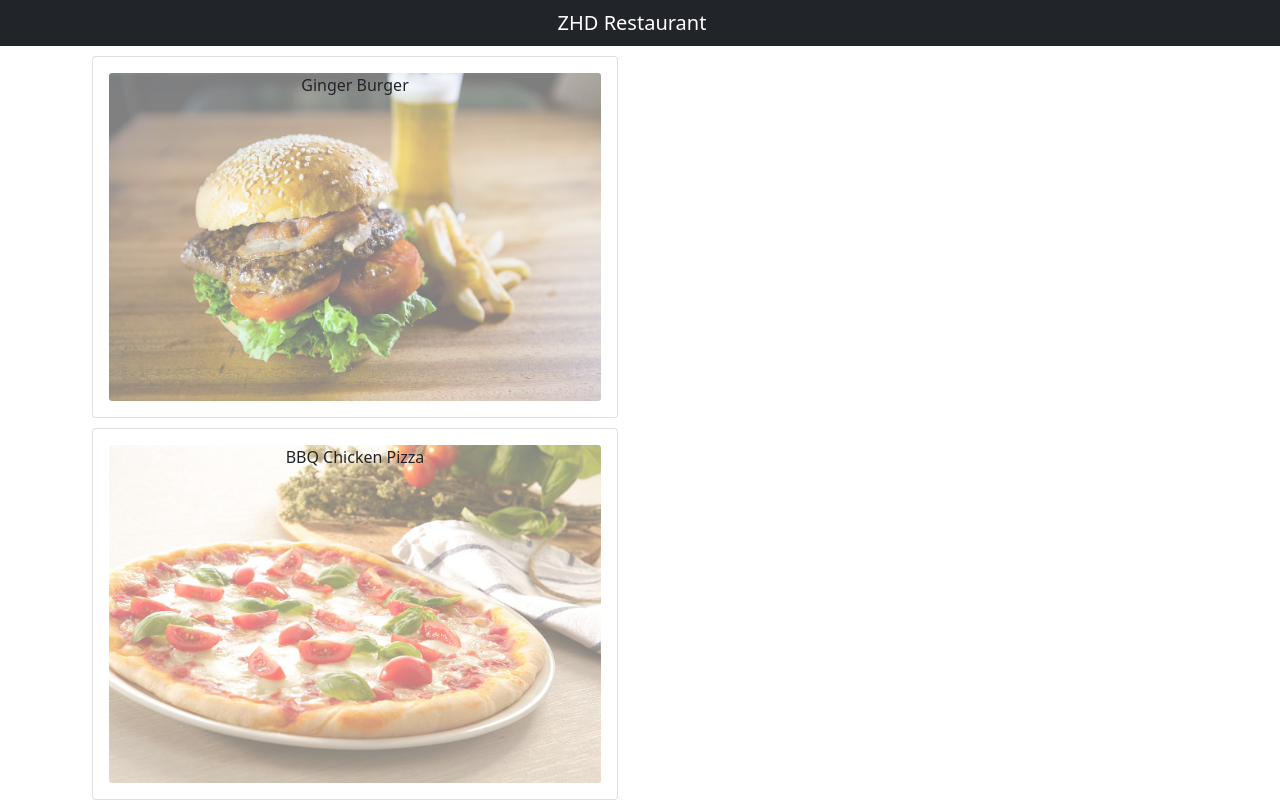
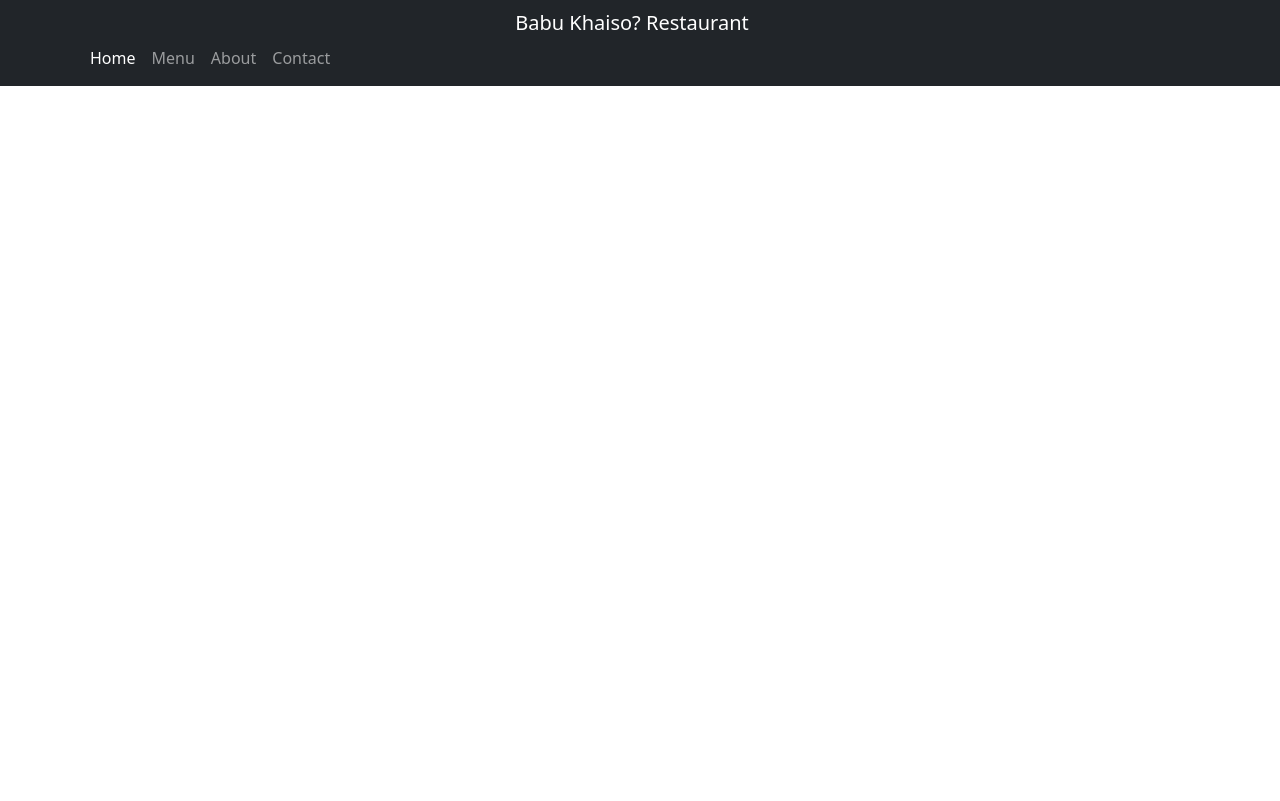
Before and after one commit to ztarikul/react_restaurant_project, a React (Create React App) app: page /home in a window 1280 px wide. Shown: the top 801 px of the page. Built offline with nearby package versions, Linux system fonts and the light colour scheme.

Commit message:
Router, Modal, Navbar Toggler added

```diff
--- a/package.json
+++ b/package.json
@@ -11,6 +11,8 @@
     "react": "^17.0.2",
     "react-dom": "^17.0.2",
     "react-popper": "^2.2.5",
+    "react-router": "^5.3.3",
+    "react-router-dom": "^5.3.3",
     "react-scripts": "5.0.0",
     "reactstrap": "^9.0.1",
     "web-vitals": "^2.1.4"
--- a/src/App.js
+++ b/src/App.js
@@ -1,11 +1,15 @@
 import React from 'react';
 import './App.css';
 import MainComponent from './components/MainComponent';
+import { BrowserRouter } from 'react-router-dom';
 
 function App() {
   return (
     <div className="App">
+      <BrowserRouter>
       <MainComponent />
+      </BrowserRouter>
+
     </div>
   );
 }
--- /dev/null
+++ b/src/components/body/About.js
@@ -0,0 +1,11 @@
+import { React } from 'react'
+
+const About = () => {
+    return(
+        <div>
+
+        </div>
+    );
+}
+
+export default About;
--- a/src/components/body/Body.js
+++ b/src/components/body/Body.js
@@ -1,10 +1,18 @@
 import React from "react";
 import Menu from "./Menu";
+import Home from "./Home.";
+import About from "./About";
+import Contact from "./Contact";
+import { Route, Redirect } from "react-router-dom";
 
 const Body = () => {
     return (
         <div>
-            <Menu />
+            <Route path="/" exatc component={Home} />
+            <Route path="/menu" exatc component={Menu} />
+            <Route path="/contact" exatc component={Contact} />
+            <Route path="/about" exatc component={About} />
+            <Redirect from="/" to="/home" />
         </div>
     );
 }
--- /dev/null
+++ b/src/components/body/Contact.js
@@ -0,0 +1,13 @@
+import React, { Component } from "react";
+
+class Contact extends Component{
+    render(){
+        return(
+            <div>
+
+            </div>
+        );
+    }
+}
+
+export default Contact;
--- /dev/null
+++ b/src/components/body/Home..js
@@ -0,0 +1,13 @@
+import React, { Component } from "react";
+
+class Home extends Component{
+    render(){
+        return(
+            <div>
+
+            </div>
+        );
+    }
+}
+
+export default Home;
--- a/src/components/body/Menu.js
+++ b/src/components/body/Menu.js
@@ -2,16 +2,27 @@
 import DISHES from "../../data/dishes";
 import MenuItem from "./MenuItem";
 import DishDetail from "./DishDetail";
+import { CardColumns, Modal, ModalBody, ModalFooter, Button } from "reactstrap";
 
 class Menu extends Component {
     state = {
         dishes: DISHES,
-        selectedDish: null
+        selectedDish: null,
+        modalOpen: false
     }
 
     onDishSelect = (dish) => {
         console.log(dish);
-        this.setState({ selectedDish: dish })
+        this.setState({
+            selectedDish: dish,
+            modalOpen: !this.state.modalOpen
+        })
+    }
+
+    toogleModal = () =>{
+        this.setState({
+            modalOpen: !this.state.modalOpen
+        })
     }
 
     render() {
@@ -32,13 +43,17 @@
         return (
             <div className="container">
                 <div className="row">
-                    <div className="col-6">
+                    <CardColumns>
                         {menu}
-                    </div>
-                    <div className="col-6">
-                        {dishDetail}
-                    </div>
-
+                    </CardColumns>
+                    <Modal isOpen={this.state.modalOpen} onClick={this.toogleModal}>
+                        <ModalBody>
+                            {dishDetail}
+                        </ModalBody>
+                        <ModalFooter>
+                            <Button color="secondary" onClick={this.toogleModal}>Close</Button>
+                        </ModalFooter>
+                    </Modal>
                 </div>
             </div>
         );
--- a/src/components/header/Navigation.js
+++ b/src/components/header/Navigation.js
@@ -1,12 +1,43 @@
-import React from "react";
-import { Navbar, NavbarBrand } from "reactstrap";
+import React, { Component } from "react";
+import { Navbar, NavbarBrand, Nav, NavItem, NavbarToggler, Collapse } from "reactstrap";
+import { Link } from "react-router-dom";
+class Navigation extends Component {
+    constructor(props){
+        super(props);
+        this.state = {
+            isNavOpen: false
+        }
+    }
 
-const Navigation = () => {
+    navToggle = () =>{
+        this.setState({
+            isNavOpen: !this.state.isNavOpen
+        })
+    }
+    render(){
         return (
             <div>
-            <Navbar dark color='dark'>
+                <Navbar dark color='dark' expand="sm">
                     <div className="container">
-                    <NavbarBrand href="/">ZHD Restaurant</NavbarBrand>
+                        <NavbarToggler onClick={this.navToggle} />
+                        <NavbarBrand href="/">Babu Khaiso? Restaurant</NavbarBrand>
+                        <Collapse isOpen={this.state.isNavOpen} navbar>
+                        <Nav className="mr-auto" navbar>
+                            <NavItem>
+                                <Link to="/" className="nav-link active">Home</Link>
+                            </NavItem>
+                            <NavItem>
+                                <Link to="/menu" className="nav-link ">Menu</Link>
+                            </NavItem>
+                            <NavItem>
+                                <Link to="/about" className="nav-link ">About</Link>
+                            </NavItem>
+                            <NavItem>
+                                <Link to="/contact" className="nav-link ">Contact</Link>
+                            </NavItem>
+
+                        </Nav>
+                        </Collapse>
                     </div>
 
                 </Navbar>
@@ -14,4 +45,6 @@
         )
     }
 
+}
+
 export default Navigation;
--- a/src/index.js
+++ b/src/index.js
@@ -6,9 +6,8 @@
 import 'bootstrap/dist/css/bootstrap.min.css';
 
 ReactDOM.render(
-  <React.StrictMode>
-    <App />
-  </React.StrictMode>,
+
+    <App />,
   document.getElementById('root')
 );
 
```
Also changed, not shown: 1 other file (tests, documents, lock files or other folders). Lines whose indentation alone changed are shown as unchanged.
